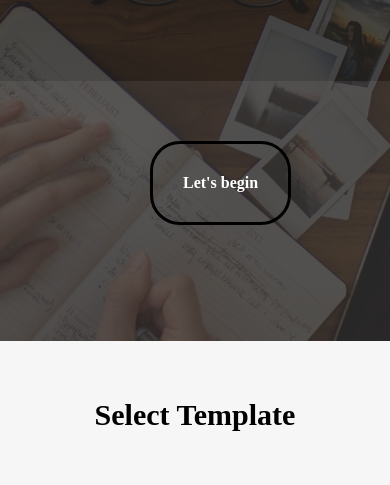
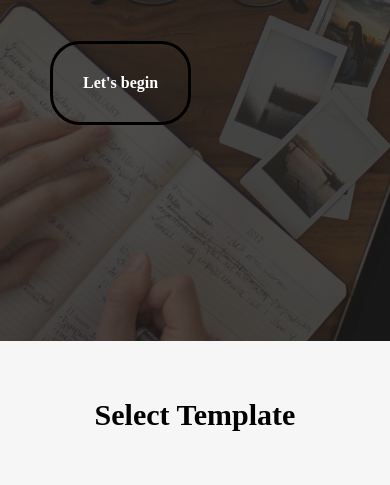
Before and after one commit to ShreyanshBhagat11/Resume-Builder, a plain HTML site: page index.html in a window 390 px wide. Shown: the part 359-844 px from the top of the page. Drawn offline with Linux system fonts and the light colour scheme.

Commit message:
Update style.css

```diff
--- a/CSS/style.css
+++ b/CSS/style.css
@@ -200,7 +200,6 @@
         #middle-heading::before {
             top: 700px;
             height: 1700px;
-            top: 440px;
             background-color: rgba(182, 171, 171, 0.11);
         }
         #img-section {
@@ -233,8 +232,8 @@
             right: 70px;
         }
         #startBtn {
-            top: 500px;
-            left: 150px;
+            top: 400px;
+            left: 50px;
         }
         .content h1 {
             font-size: 40px;
```
